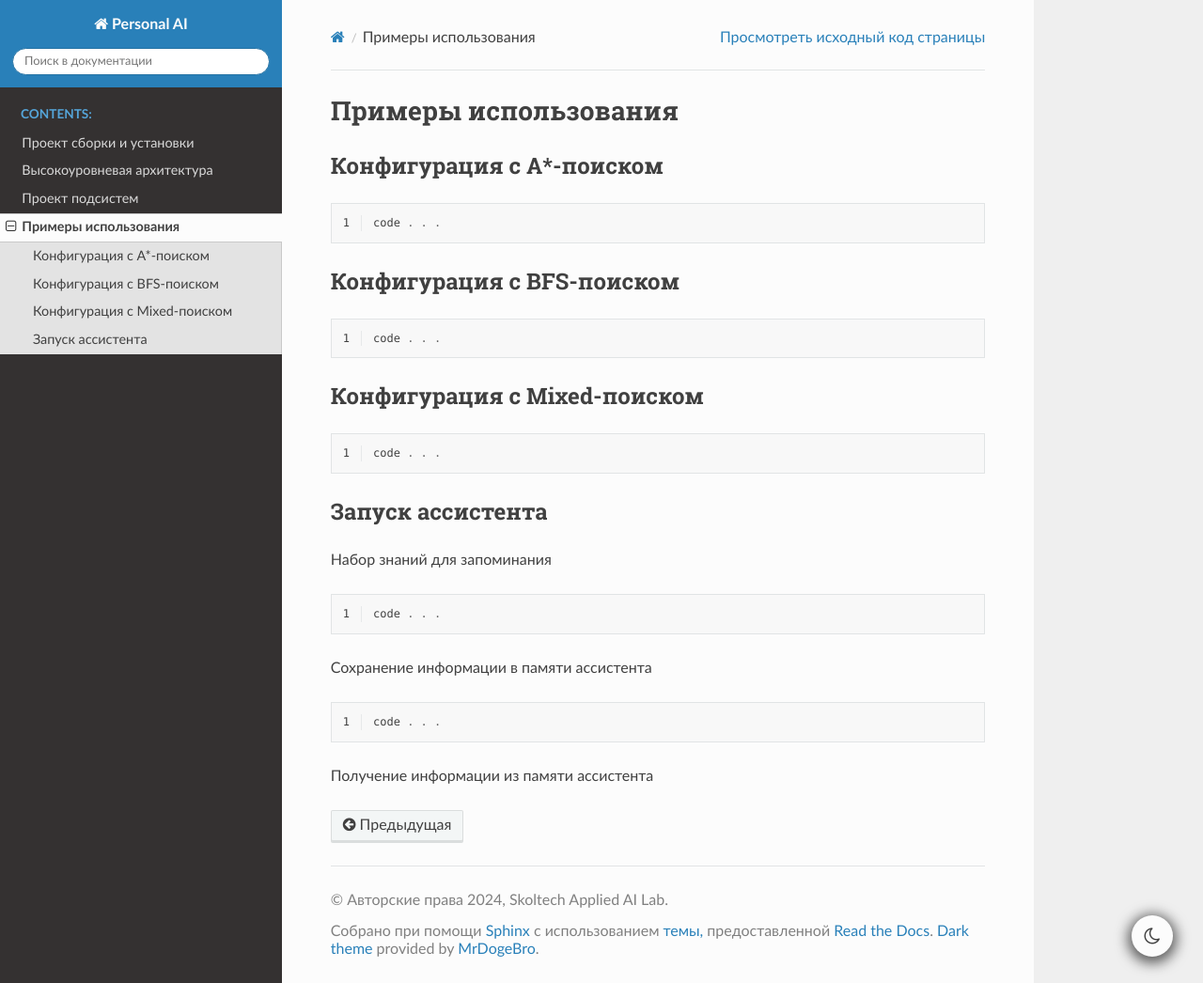
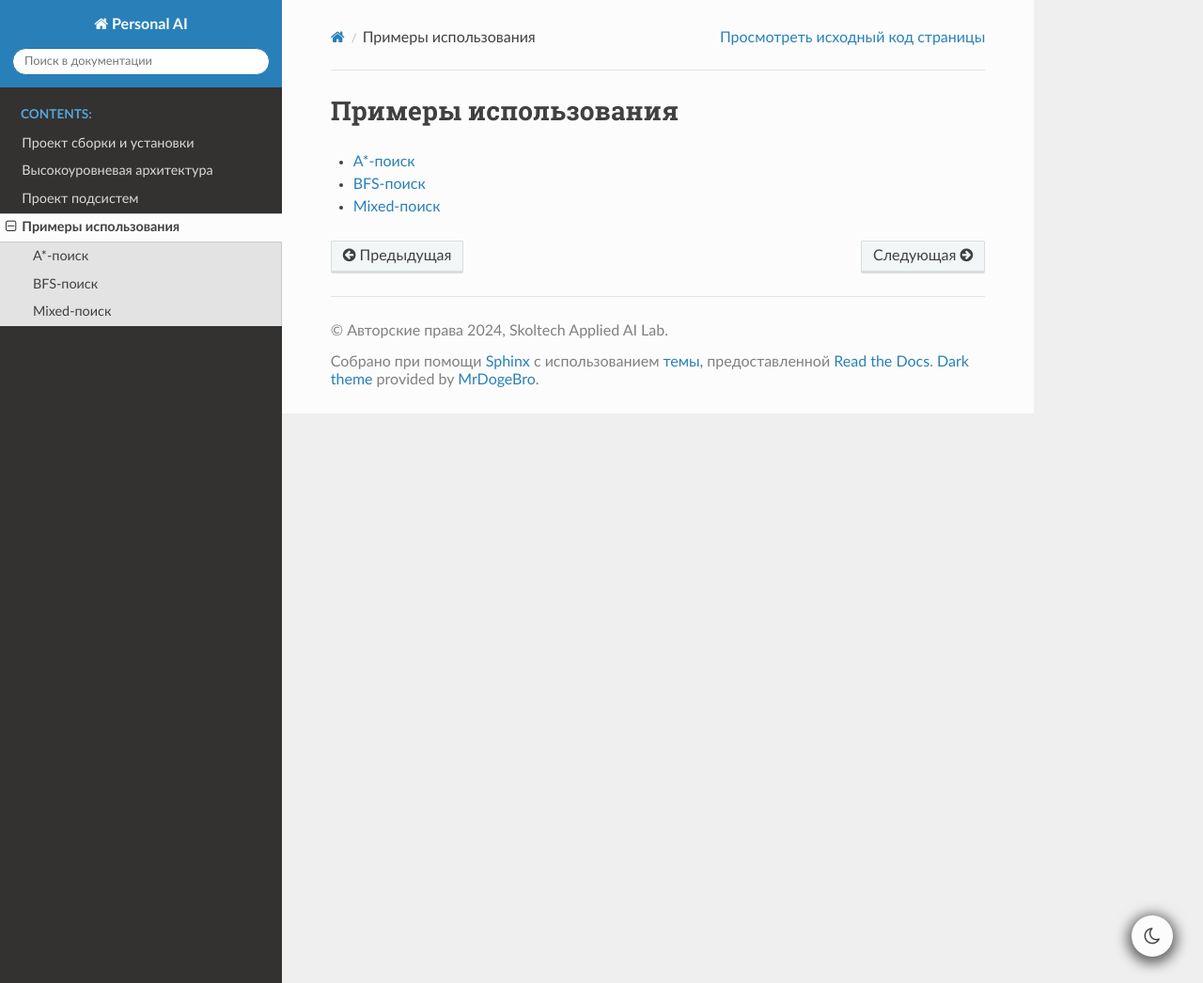
Before and after one commit to Dzigen/PersonalAI, a Sphinx documentation site: the page built from docs/source/pages/examples_page.rst, in a window 1280 px wide and 1046 px high. Shown: the whole window at 94% size. Built offline with Sphinx 7.4.7 and the Read the Docs theme 3.1.0, drawn with Linux system fonts in a browser that asks for light colours.

Commit message:
add notebook-examples

```diff
--- a/docs/source/pages/examples_page.rst
+++ b/docs/source/pages/examples_page.rst
@@ -1,50 +1,9 @@
 Примеры использования
 =====================
 
+.. toctree::
+   :maxdepth: 1
 
-
-Конфигурация с A*-поиском
--------------------------
-
-.. code-block:: python
-  :linenos:
-
-  code . . .
-
-
-Конфигурация с BFS-поиском
---------------------------
-
-
-.. code-block:: python
-  :linenos:
-
-  code . . .
-
-Конфигурация с Mixed-поиском
-----------------------------
-
-.. code-block:: python
-  :linenos:
-
-  code . . .
-
-
-Запуск ассистента
------------------
-
-Набор знаний для запоминания
-
-.. code-block:: python
-  :linenos:
-
-  code . . .
-
-Сохранение информации в памяти ассистента
-
-.. code-block:: python
-  :linenos:
-
-  code . . .
-
-Получение информации из памяти ассистента
+   ../notebooks/remote_knowledge_graph_astar.ipynb
+   ../notebooks/remote_knowledge_graph_bfs.ipynb
+   ../notebooks/remote_knowledge_graph_mixture.ipynb
```
Also changed, not shown: docs/source/notebooks/remote_knowledge_graph_astar.ipynb (added), docs/source/notebooks/remote_knowledge_graph_bfs.ipynb (added), docs/source/notebooks/remote_knowledge_graph_mixture.ipynb (added).
